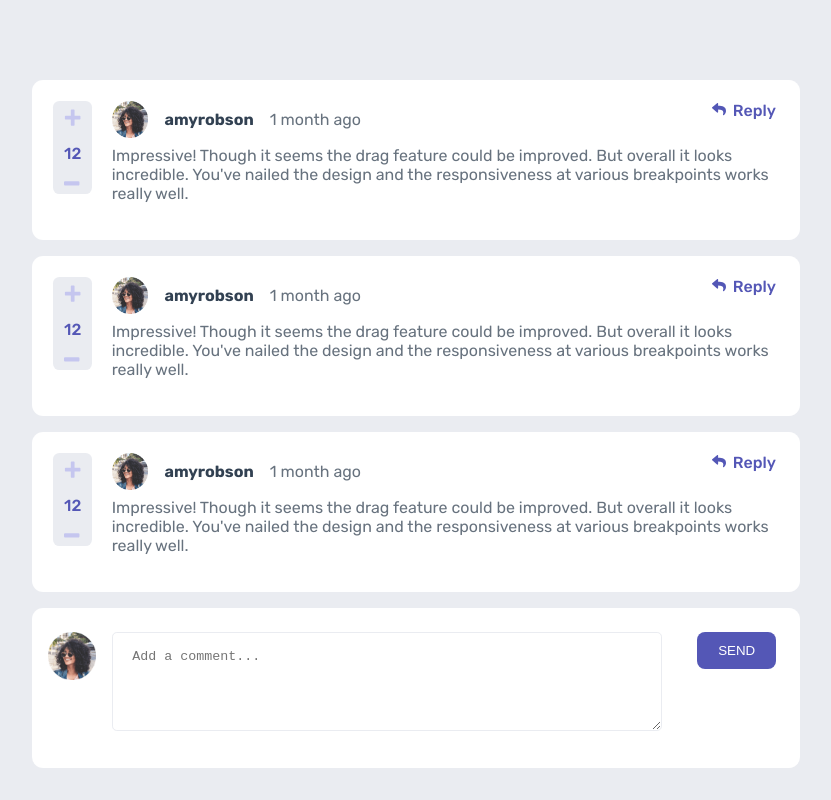
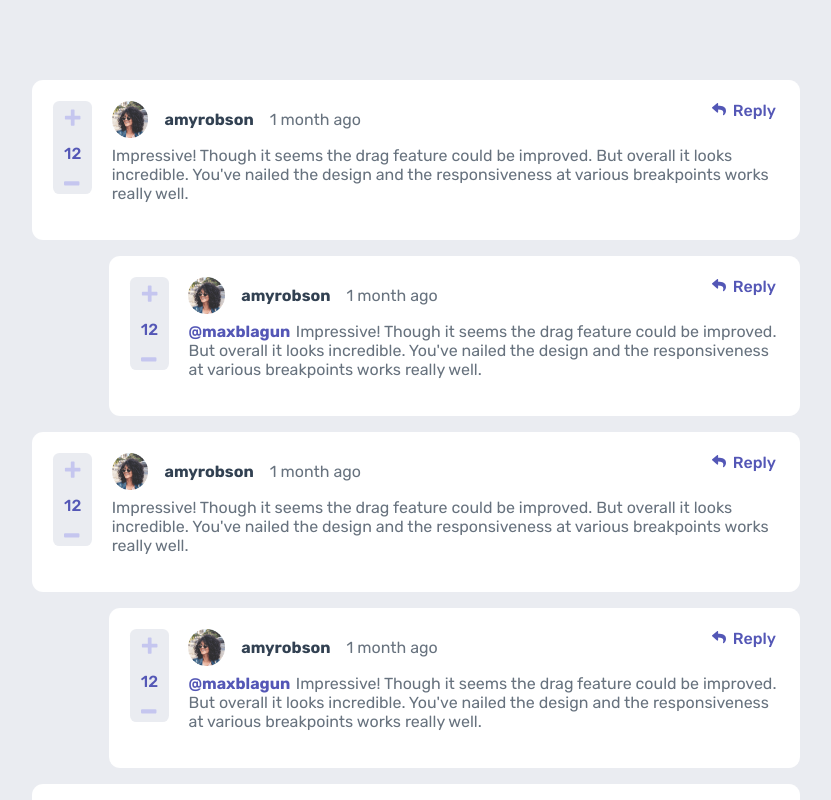
Before and after one commit to aneesh-dev1/ChatApp-Interface, a React (Create React App) app: page / in a window 1280 px wide. Shown: the top 800 px of the page, without its empty margins (224-1055 px from the left). Built offline with nearby package versions, Linux system fonts and the light colour scheme.

Commit message:
CommentReply component added

```diff
--- a/src/components/CommentItem.jsx
+++ b/src/components/CommentItem.jsx
@@ -1,11 +1,12 @@
-import React from "react";
 import plusIcon from "../assets/images/icon-plus.svg";
 import minusIcon from "../assets/images/icon-minus.svg";
 import replyIcon from "../assets/images/icon-reply.svg";
 import avatarIcon from "../assets/images/avatars/image-amyrobson.png";
+import CommentReply from "./CommentReply";
 
 const CommentItem = () => {
   return (
+    <>
       <div className="comment">
         <div className="vote">
           <img src={plusIcon} alt="+" />
@@ -29,6 +30,8 @@ const CommentItem = () => {
           <p>&nbsp; Reply</p>
         </div>
       </div>
+      <CommentReply />
+    </>
   );
 };
 
--- /dev/null
+++ b/src/components/CommentReply.jsx
@@ -0,0 +1,35 @@
+import plusIcon from "../assets/images/icon-plus.svg";
+import minusIcon from "../assets/images/icon-minus.svg";
+import replyIcon from "../assets/images/icon-reply.svg";
+import avatarIcon from "../assets/images/avatars/image-amyrobson.png";
+
+const CommentReply = () => {
+  return (
+    <div className="comment replyComment">
+      <div className="vote">
+        <img src={plusIcon} alt="+" />
+        <p>12</p>
+        <img src={minusIcon} alt="-" />
+      </div>
+      <div className="commentContent">
+        <div className="title">
+          <img src={avatarIcon} alt="User" className="avatar" />
+          <p className="username">amyrobson</p>
+          <p className="time">1 month ago</p>
+        </div>
+        <p className="commentText">
+          <span className="username">@maxblagun</span> Impressive! Though it
+          seems the drag feature could be improved. But overall it looks
+          incredible. You've nailed the design and the responsiveness at various
+          breakpoints works really well.
+        </p>
+      </div>
+      <div className="reply">
+        <img src={replyIcon} alt="reply" />
+        <p>&nbsp; Reply</p>
+      </div>
+    </div>
+  );
+};
+
+export default CommentReply;
--- a/src/index.css
+++ b/src/index.css
@@ -147,3 +147,15 @@ main {
   top: 0rem;
   right: 0.5rem;
 }
+
+/* CommentReply Component  */
+
+.replyComment {
+  width: 90%;
+  margin-left: 10%;
+}
+
+.commentText .username {
+  color: var(--primary-blue);
+  margin-right: 0.1rem;
+}
```
Lines whose indentation alone changed are shown as unchanged.
